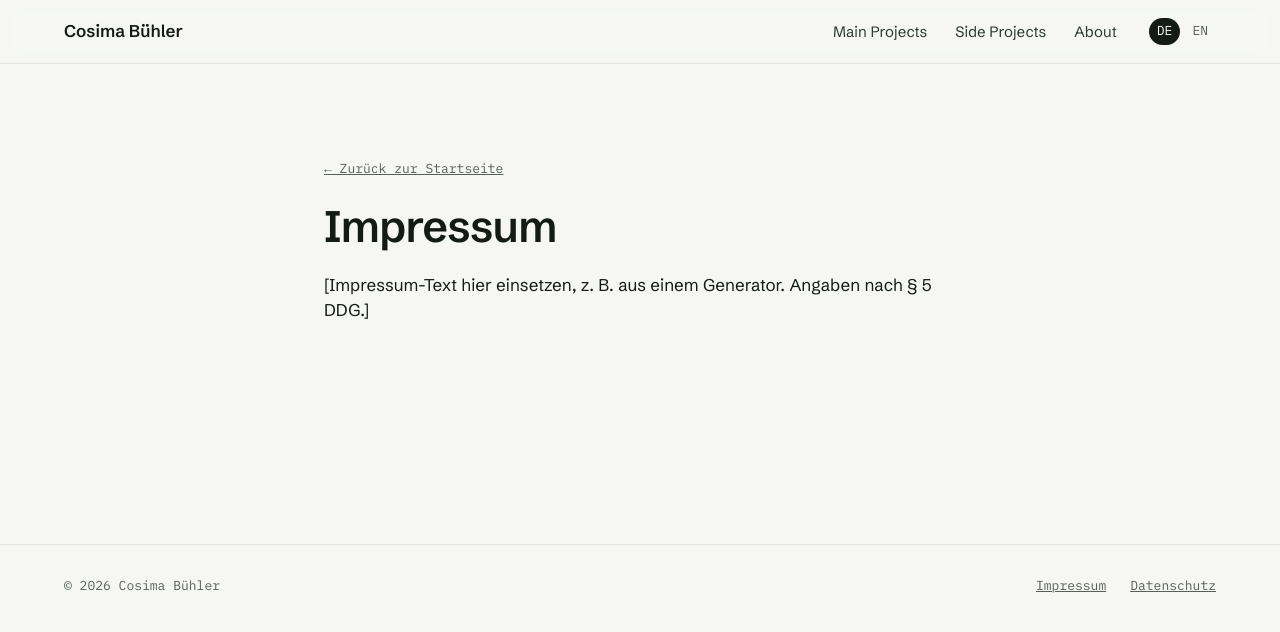
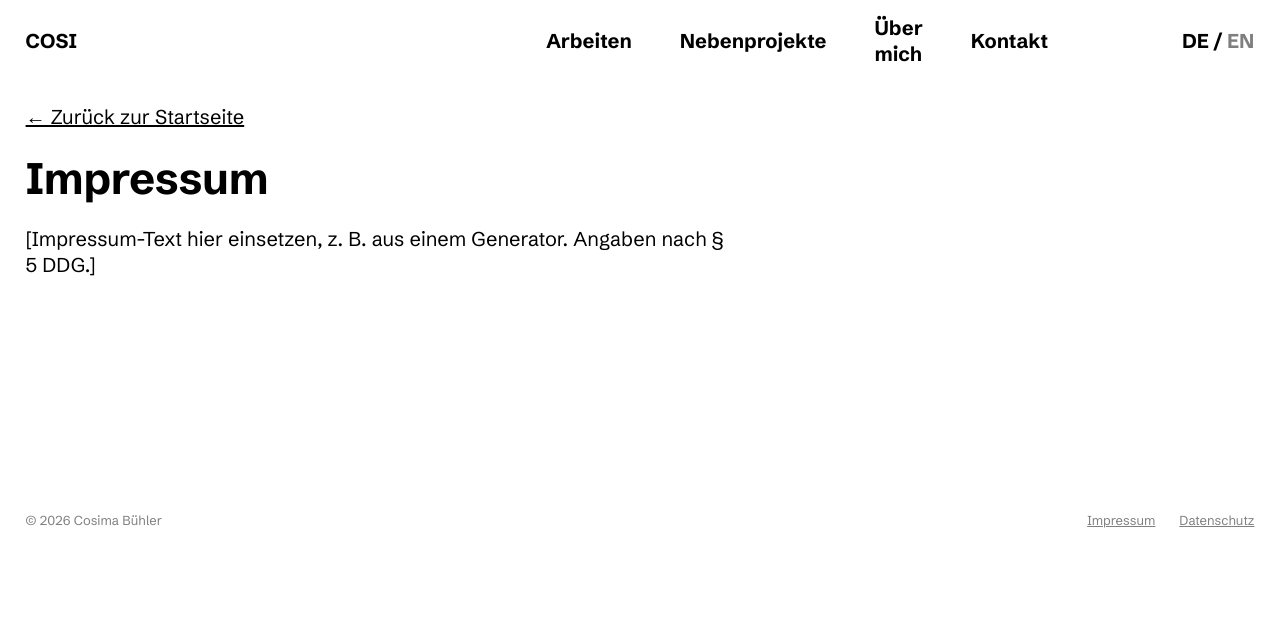
Before and after one commit to cosisoc/cosisoc, an Astro site: page /impressum in a window 1280 px wide. Built offline with nearby package versions, Linux system fonts and the light colour scheme; Astro itself is replaced by a stand-in of ours.

Commit message:
Schritt 1+2: neuer Look aus Figma, Navigation mit gleitendem Tab, Landing
Co-Authored-By: Claude Opus 5.5 <noreply@anthropic.com>

```diff
--- a/package.json
+++ b/package.json
@@ -9,7 +9,6 @@
   },
   "dependencies": {
     "@astrojs/mdx": "^8.1.1",
-    "@fontsource/ibm-plex-mono": "^5.3.0",
     "@fontsource/schibsted-grotesk": "^5.3.0",
     "@google/model-viewer": "^4.4.0",
     "astro": "^7.4.2"
--- a/src/components/About.astro
+++ b/src/components/About.astro
@@ -7,7 +7,7 @@ const { lang } = Astro.props;
 const t = useT(lang);
 const a = copy[lang].about;
 ---
-<section class="section" id="about">
+<section class="section" id="about" data-nav-section="about">
   <div class="section-head">
     <div>
       <span class="eyebrow">{t('nav.about')}</span>
--- a/src/components/HomePage.astro
+++ b/src/components/HomePage.astro
@@ -27,7 +27,7 @@ const alt = otherLang(lang);
 <Base
   lang={lang}
   title={open ? `${open.data.title} – ${c.name}` : homeTitle}
-  description={open ? open.data.short : c.claim}
+  description={open ? open.data.short : c.subline}
   alternate={open ? projectUrl(alt, open.slug) : routes.home[alt]}
   homeTitle={homeTitle}
 >
--- a/src/components/Landing.astro
+++ b/src/components/Landing.astro
@@ -6,45 +6,38 @@ import type { Lang } from '../i18n/utils';
 interface Props { lang: Lang }
 const { lang } = Astro.props;
 const c = copy[lang];
-// TODO: Foto-Perspektiven (3–5) einsetzen; der Maus-Effekt kommt später.
+// TODO: Foto-Perspektiven (3–5) einsetzen; der Maus-Effekt kommt, sobald die Fotos da sind.
 const perspectives = [1, 2, 3];
 ---
-<section class="section landing" id="top">
+<section class="landing grid" id="top" data-nav-section="top">
+  <div class="intro">
+    <h1>{c.headline.map((line) => <span>{line}</span>)}</h1>
+    <p class="subline">{c.subline}</p>
+  </div>
   <div class="photo" data-perspectives>
     {perspectives.map((n) => (
       <div class="perspective" data-perspective={n} hidden={n !== 1}>
-        <Media media={{ label: `${c.photo} ${n}` }} class="photo-media" />
+        <Media media={{ label: `${c.photo} ${n}` }} class="photo-media" sizes="(min-width: 768px) 40vw, 100vw" />
       </div>
     ))}
-  </div>
-  <div class="intro">
-    <span class="eyebrow">{c.role}</span>
-    <h1>{c.name}</h1>
-    <p class="claim">{c.claim}</p>
-    <div>
-      <span class="label">{c.interestsTitle}</span>
-      <ul class="tags">
-        {c.interests.map((i) => <li class="tag">{i}</li>)}
-      </ul>
-    </div>
   </div>
 </section>
 
 <style>
   .landing {
-    min-height: calc(100vh - var(--nav-h));
-    display: grid;
-    grid-template-columns: minmax(0, 5fr) minmax(0, 7fr);
+    min-height: 100vh;
+    padding: var(--nav-h) var(--gutter) 0;
     align-items: center;
-    gap: clamp(32px, 6vw, 96px);
   }
-  .photo :global(.photo-media) { aspect-ratio: 4 / 5; }
-  .intro { display: flex; flex-direction: column; gap: 24px; }
-  h1 { font-size: clamp(48px, 7vw, 96px); }
-  .claim { font-size: clamp(20px, 2.2vw, 28px); line-height: 1.3; max-width: 32ch; }
-  .label { display: block; margin-bottom: 8px; }
+  .intro { grid-column: 2 / 8; display: flex; flex-direction: column; gap: 32px; }
+  h1 { font-size: var(--fs-display); text-transform: uppercase; line-height: 1.15; }
+  h1 span { display: block; }
+  .subline { font-weight: 700; }
+  .photo { grid-column: 8 / 13; align-self: end; padding-left: 8%; }
+  .photo :global(.photo-media) { aspect-ratio: 2 / 3; border-radius: 0; }
 
   @media (max-width: 767px) {
-    .landing { grid-template-columns: 1fr; min-height: 0; }
+    .landing { padding-top: calc(var(--nav-h) + 24px); row-gap: 40px; }
+    .photo { padding-left: 0; }
   }
 </style>
--- a/src/components/LangSwitch.astro
+++ b/src/components/LangSwitch.astro
@@ -7,22 +7,12 @@ const t = useT(lang);
 ---
 <div class="lang" role="group" aria-label={t('nav.lang')}>
   {lang === 'de'
-    ? <><span aria-current="true">DE</span><a href={alternate} hreflang="en" data-lang-alt>EN</a></>
-    : <><a href={alternate} hreflang="de" data-lang-alt>DE</a><span aria-current="true">EN</span></>}
+    ? <><span aria-current="true">DE</span> / <a href={alternate} hreflang="en" data-lang-alt>EN</a></>
+    : <><a href={alternate} hreflang="de" data-lang-alt>DE</a> / <span aria-current="true">EN</span></>}
 </div>
 
 <style>
-  .lang {
-    display: flex;
-    gap: 4px;
-    font-family: var(--f-mono);
-    font-size: 13px;
-  }
-  span, a {
-    padding: 4px 8px;
-    border-radius: 999px;
-  }
-  span { background: var(--c-text); color: var(--c-bg); }
+  .lang { font-weight: 700; white-space: nowrap; }
   a { color: var(--c-text-muted); text-decoration: none; }
   a:hover { color: var(--c-accent); }
 </style>
--- a/src/components/MainProjects.astro
+++ b/src/components/MainProjects.astro
@@ -13,7 +13,7 @@ const position = (i: number) => (i === 0 ? 'is-active' : i === 1 ? 'is-next' : i
 const cardLabel = (num: string, title: string) =>
   lang === 'de' ? `Projekt ${num}: ${title} öffnen` : `Project ${num}: open ${title}`;
 ---
-<section class="section" id="main-projects">
+<section class="section" id="work" data-nav-section="work">
   <div class="section-head">
     <div>
       <span class="eyebrow">{t('nav.main')}</span>
--- a/src/components/Media.astro
+++ b/src/components/Media.astro
@@ -35,9 +35,7 @@ const { media, class: className, sizes = '(min-width: 768px) 900px, 100vw' } = A
     min-height: 160px;
     padding: 16px;
     background: var(--c-placeholder);
-    border: 1px dashed var(--c-placeholder-border);
-    font-family: var(--f-mono);
-    font-size: 13px;
+    font-size: var(--fs-s);
     color: var(--c-placeholder-text);
     text-align: center;
   }
--- a/src/components/Nav.astro
+++ b/src/components/Nav.astro
@@ -7,50 +7,79 @@ interface Props { lang: Lang; alternate: string }
 const { lang, alternate } = Astro.props;
 const t = useT(lang);
 const home = routes.home[lang];
+const items = [
+  ['work', t('nav.work')],
+  ['side', t('nav.side')],
+  ['about', t('nav.about')],
+  ['contact', t('nav.contact')],
+];
 ---
-<header class="nav">
-  <!-- TODO: handgezeichnetes Logo statt Name -->
-  <a class="nav-logo" href={home}>{copy[lang].name}</a>
-  <nav aria-label="Hauptnavigation">
+<header class="nav grid" data-nav>
+  <!-- Grüner Tab: gleitet zum aktiven Abschnitt (navspy.js) -->
+  <span class="nav-tab" aria-hidden="true"></span>
+  <!-- TODO: handgezeichnetes Logo statt Text -->
+  <a class="nav-item nav-logo" href={`${home}#top`} data-nav-target="top">{copy[lang].logo}</a>
+  <nav aria-label={t('nav.label')}>
     <ul>
-      <li><a href={`${home}#main-projects`}>{t('nav.main')}</a></li>
-      <li><a href={`${home}#side-projects`}>{t('nav.side')}</a></li>
-      <li><a href={`${home}#about`}>{t('nav.about')}</a></li>
+      {items.map(([id, label]) => (
+        <li><a class="nav-item" href={`${home}#${id}`} data-nav-target={id}>{label}</a></li>
+      ))}
     </ul>
   </nav>
   <LangSwitch lang={lang} alternate={alternate} />
 </header>
 
+<script src="../scripts/navspy.js"></script>
+
 <style>
   .nav {
-    position: sticky;
+    position: fixed;
+    inset: 0 0 auto;
+    z-index: 40;
+    height: var(--nav-h);
+    align-items: center;
+    padding: 0 var(--gutter);
+    pointer-events: none;
+  }
+  .nav > * { pointer-events: auto; }
+  .nav-tab {
+    position: absolute;
     top: 0;
-    z-index: 10;
+    left: 0;
     height: var(--nav-h);
-    display: flex;
+    width: 0;
+    border-radius: 0 0 var(--radius-tab) var(--radius-tab);
+    background: var(--c-accent);
+    opacity: 0;
+    pointer-events: none;
+  }
+  :global(.nav.is-ready) .nav-tab {
+    transition: transform var(--dur) var(--ease), width var(--dur) var(--ease), opacity var(--dur) ease;
+  }
+  .nav-item {
+    position: relative;
+    display: inline-flex;
     align-items: center;
-    gap: 32px;
-    padding: 0 var(--gutter);
-    background: color-mix(in srgb, var(--c-bg) 88%, transparent);
-    backdrop-filter: blur(10px);
-    border-bottom: 1px solid var(--c-border-soft);
+    height: var(--nav-h);
+    padding: 0 24px;
+    font-weight: 700;
+    text-decoration: none;
+    color: var(--c-text);
+    transition: color var(--dur) ease;
   }
-  .nav-logo {
-    font-weight: 600;
-    color: var(--c-text);
-    text-decoration: none;
-    margin-right: auto;
+  .nav-item:hover { color: var(--c-accent); }
+  .nav-item:global(.is-active) { color: var(--c-on-accent); }
+  .nav-logo { grid-column: 1 / 5; justify-self: start; margin-left: -24px; }
+  nav { grid-column: 6 / 11; }
+  ul { display: flex; flex-wrap: nowrap; margin-left: -24px; }
+  .nav :global(.lang) { grid-column: 11 / 13; justify-self: end; }
+
+  @media (max-width: 1100px) {
+    .nav-item { padding: 0 14px; }
+    nav { grid-column: 4 / 11; }
   }
-  ul { display: flex; gap: 28px; }
-  ul a {
-    font-size: 15px;
-    color: var(--c-text-soft);
-    text-decoration: none;
-  }
-  ul a:hover { color: var(--c-accent); }
-
   @media (max-width: 767px) {
-    .nav { gap: 16px; }
+    .nav { display: flex; justify-content: space-between; }
     nav { display: none; } /* TODO: Mobile-Navigation */
   }
 </style>
--- a/src/components/SideProjects.astro
+++ b/src/components/SideProjects.astro
@@ -8,7 +8,7 @@ const { lang, projects } = Astro.props;
 const t = useT(lang);
 // TODO: Kartenstapel, der beim Scrollen auffächert. Bis dahin liegen die Karten leicht gedreht nebeneinander.
 ---
-<section class="section" id="side-projects">
+<section class="section" id="side" data-nav-section="side">
   <div class="section-head">
     <div>
       <span class="eyebrow">{t('nav.side')}</span>
--- a/src/i18n/copy.ts
+++ b/src/i18n/copy.ts
@@ -1,21 +1,23 @@
-// Seitentexte für Landing und About. Alles in [Klammern] ist Platzhalter.
+// Seitentexte. Alles in [Klammern] ist Platzhalter.
 export const copy = {
   de: {
     name: 'Cosima Bühler',
-    role: 'Interaction Design Studentin · HfG Schwäbisch Gmünd',
-    claim: '[CLAIM – z. B. „Interaction Design zwischen Bildschirm und Hand.“]',
-    interestsTitle: 'Mich interessiert',
-    interests: ['Tangible Interfaces', 'UX/UI & Product Design', 'Invention Design', 'Speculative / Social Design', 'Neue KI-Tools'],
+    logo: 'COSI',
+    headline: ['Hey, ich bin Cosima,', 'Interaktions-', 'gestalterin.'],
+    subline: 'aktuell studiere ich im 4. Semester an der Hochschule für Gestaltung',
     photo: '[Foto – Perspektive]',
+    work: { label: '01 - Arbeiten', title: 'Projekte, auf die ich stolz bin' },
+    side: { label: '02 - Sidequests', title: 'Nebenprojekte' },
     about: {
-      intro: '[Kurzer Text über mich: was mich antreibt, wie ich zum Interaction Design gekommen bin.]',
+      label: '03 - Über mich',
+      title: 'Wer bin ich?',
+      intro: 'Cosima Bühler, studiere aktuell im 4. Semester Interaktionsgestaltung an der Hochschule für Gestaltung Schwäbisch Gmünd.',
       skillsTitle: 'Skills',
       skills: ['Konzeption', 'Interaktionsdesign', 'UI Design', 'Prototyping', '[weitere Skills]'],
       toolsTitle: 'Tools',
       tools: ['Figma', '[weitere Tools]'],
-      contactTitle: 'Kontakt',
-      mail: 'mail@example.com',
     },
+    contact: { label: '04 - Kontakt', title: 'Kontakt', mail: 'mail@example.com' },
     legal: {
       imprint: { title: 'Impressum', body: '[Impressum-Text hier einsetzen, z. B. aus einem Generator. Angaben nach § 5 DDG.]' },
       privacy: { title: 'Datenschutz', body: '[Datenschutzerklärung hier einsetzen, z. B. aus einem Generator.]' },
@@ -23,20 +25,22 @@ export const copy = {
   },
   en: {
     name: 'Cosima Bühler',
-    role: 'Interaction Design Student · HfG Schwäbisch Gmünd',
-    claim: '[EN] [CLAIM – e.g. “Interaction design between screen and hand.”]',
-    interestsTitle: 'Interested in',
-    interests: ['Tangible Interfaces', 'UX/UI & Product Design', 'Invention Design', 'Speculative / Social Design', 'New AI tools'],
+    logo: 'COSI',
+    headline: ['Hey, I’m Cosima,', 'interaction', 'designer.'],
+    subline: 'currently in my 4th semester at the University of Design',
     photo: '[Photo – perspective]',
+    work: { label: '01 - Work', title: 'Projects I’m proud of' },
+    side: { label: '02 - Sidequests', title: 'Side projects' },
     about: {
-      intro: '[EN] [Short text about me: what drives me, how I got into interaction design.]',
+      label: '03 - About',
+      title: 'Who am I?',
+      intro: '[EN] Cosima Bühler, currently in my 4th semester of Interaction Design at the University of Design Schwäbisch Gmünd.',
       skillsTitle: 'Skills',
       skills: ['Concept development', 'Interaction design', 'UI design', 'Prototyping', '[more skills]'],
       toolsTitle: 'Tools',
       tools: ['Figma', '[more tools]'],
-      contactTitle: 'Contact',
-      mail: 'mail@example.com',
     },
+    contact: { label: '04 - Contact', title: 'Contact', mail: 'mail@example.com' },
     legal: {
       imprint: { title: 'Imprint', body: '[EN] [Insert imprint text here.]' },
       privacy: { title: 'Privacy', body: '[EN] [Insert privacy policy here.]' },
--- a/src/i18n/ui.ts
+++ b/src/i18n/ui.ts
@@ -1,47 +1,39 @@
 // UI-Beschriftungen (Navigation, Labels, Buttons) in beiden Sprachen.
 export const ui = {
   de: {
-    'nav.main': 'Main Projects',
-    'nav.side': 'Side Projects',
-    'nav.about': 'About',
+    'nav.work': 'Arbeiten',
+    'nav.side': 'Nebenprojekte',
+    'nav.about': 'Über mich',
+    'nav.contact': 'Kontakt',
+    'nav.label': 'Hauptnavigation',
     'nav.lang': 'Sprache wechseln',
-    'main.title': 'Ausgewählte Arbeiten',
-    'main.hint': '← → wechseln · Klick öffnet das Projekt',
-    'side.title': 'Nebenbei entstanden',
     'project.when': 'Wann',
     'project.duration': 'Dauer',
     'project.team': 'Team',
-    'project.role': 'Meine Rolle',
+    'project.role': 'meine Aufgabe',
     'project.tools': 'Tools',
-    'project.tags': 'Tags',
-    'project.close': 'Projekt schließen',
-    'project.next': 'Nächstes Projekt',
-    'project.more': 'Details anzeigen',
+    'project.next': 'nächstes Projekt',
     'project.model': '3D-Modell laden',
-    'about.title': 'Über mich',
+    'contact.legal': 'Legal Information',
     'footer.imprint': 'Impressum',
     'footer.privacy': 'Datenschutz',
     'legal.back': 'Zurück zur Startseite',
   },
   en: {
-    'nav.main': 'Main Projects',
+    'nav.work': 'Work',
     'nav.side': 'Side Projects',
     'nav.about': 'About',
+    'nav.contact': 'Contact',
+    'nav.label': 'Main navigation',
     'nav.lang': 'Switch language',
-    'main.title': 'Selected Work',
-    'main.hint': '← → to browse · Click to open the project',
-    'side.title': 'Side Quests',
     'project.when': 'When',
     'project.duration': 'Duration',
     'project.team': 'Team',
-    'project.role': 'My role',
+    'project.role': 'my task',
     'project.tools': 'Tools',
-    'project.tags': 'Tags',
-    'project.close': 'Close project',
-    'project.next': 'Next project',
-    'project.more': 'Show details',
+    'project.next': 'next project',
     'project.model': 'Load 3D model',
-    'about.title': 'About me',
+    'contact.legal': 'Legal Information',
     'footer.imprint': 'Imprint',
     'footer.privacy': 'Privacy',
     'legal.back': 'Back to home',
--- a/src/layouts/Base.astro
+++ b/src/layouts/Base.astro
@@ -1,9 +1,6 @@
 ---
 import '@fontsource/schibsted-grotesk/400.css';
-import '@fontsource/schibsted-grotesk/500.css';
-import '@fontsource/schibsted-grotesk/600.css';
-import '@fontsource/ibm-plex-mono/400.css';
-import '@fontsource/ibm-plex-mono/500.css';
+import '@fontsource/schibsted-grotesk/700.css';
 import '../styles/tokens.css';
 import '../styles/global.css';
 import Nav from '../components/Nav.astro';
--- /dev/null
+++ b/src/scripts/navspy.js
@@ -0,0 +1,30 @@
+// Grüner Tab in der Navigation: gleitet zu dem Abschnitt, der gerade die Bildschirmmitte kreuzt.
+const nav = document.querySelector('[data-nav]');
+const tab = nav?.querySelector('.nav-tab');
+const items = nav ? [...nav.querySelectorAll('[data-nav-target]')] : [];
+const sections = [...document.querySelectorAll('[data-nav-section]')];
+let current = null;
+
+function move(item) {
+  current = item;
+  for (const i of items) i.classList.toggle('is-active', i === item);
+  if (!item) { tab.style.opacity = '0'; return; }
+  tab.style.width = `${item.offsetWidth}px`;
+  tab.style.transform = `translateX(${item.getBoundingClientRect().left - nav.getBoundingClientRect().left}px)`;
+  tab.style.opacity = '1';
+}
+
+if (nav && sections.length) {
+  const observer = new IntersectionObserver((entries) => {
+    for (const entry of entries) {
+      if (entry.isIntersecting) move(items.find((i) => i.dataset.navTarget === entry.target.dataset.navSection));
+    }
+  }, { rootMargin: '-50% 0px -50% 0px' });
+  sections.forEach((s) => observer.observe(s));
+
+  // Breiten ändern sich, wenn Schriften laden oder das Fenster sich ändert
+  const realign = () => move(current);
+  addEventListener('resize', realign);
+  document.fonts.ready.then(realign);
+  requestAnimationFrame(() => nav.classList.add('is-ready'));
+}
--- a/src/styles/global.css
+++ b/src/styles/global.css
@@ -1,96 +1,64 @@
 *, *::before, *::after { box-sizing: border-box; }
 
-html {
-  scroll-behavior: smooth;
-  scroll-padding-top: var(--nav-h);
-}
+html { scroll-behavior: smooth; }
 
 body {
   margin: 0;
   background: var(--c-bg);
   color: var(--c-text);
   font-family: var(--f-sans);
-  font-size: 17px;
-  line-height: 1.45;
+  font-size: var(--fs-m);
+  line-height: 1.3;
   -webkit-font-smoothing: antialiased;
 }
 
 body.panel-open { overflow: hidden; }
 
 h1, h2, h3, p, ul, dl, dd { margin: 0; }
-h1, h2, h3 { font-weight: 600; letter-spacing: -0.02em; line-height: 1.05; }
+h1, h2, h3 { font-weight: 700; letter-spacing: -0.01em; line-height: 1.1; }
 ul { padding: 0; list-style: none; }
 img, video { display: block; max-width: 100%; }
 
-a { color: var(--c-accent); }
-a:hover { color: var(--c-accent-strong); }
+a { color: inherit; }
+a:hover { color: var(--c-accent); }
 
 :focus-visible { outline: 2px solid var(--c-accent); outline-offset: 3px; }
 
+/* Abschnitte: Label „01 - Arbeiten“ + große Überschrift */
 .section {
-  max-width: var(--content-max);
-  margin: 0 auto;
-  padding: 96px var(--gutter);
+  position: relative;
+  padding: var(--section-top) var(--gutter) 96px;
+}
+.section-label { font-size: var(--fs-m); font-weight: 700; }
+.section-title { font-size: var(--fs-display); margin-top: 8px; }
+
+/* 12-Spalten-Raster */
+.grid {
+  display: grid;
+  grid-template-columns: repeat(12, minmax(0, 1fr));
+  column-gap: var(--col-gap);
 }
 
-.section-head {
-  display: flex;
-  flex-wrap: wrap;
-  align-items: flex-end;
-  justify-content: space-between;
-  gap: 16px;
-  margin-bottom: 32px;
-}
-
-.section-head h2 { font-size: 44px; margin-top: 8px; }
-
-.eyebrow {
-  font-family: var(--f-mono);
-  font-size: 13px;
-  letter-spacing: 0.08em;
-  text-transform: uppercase;
-  color: var(--c-accent);
-}
-
-.hint { font-family: var(--f-mono); font-size: 13px; color: var(--c-text-muted); }
-
-.label {
-  font-family: var(--f-mono);
-  font-size: 11px;
-  letter-spacing: 0.06em;
-  text-transform: uppercase;
-  color: var(--c-text-muted);
+/* Hellgrauer Hintergrund mit Punktraster */
+.dotted {
+  background-color: var(--c-dotted-bg);
+  background-image: radial-gradient(var(--c-dot) 1.2px, transparent 1.4px);
+  background-size: 20px 20px;
 }
 
 .tags { display: flex; flex-wrap: wrap; gap: 8px; }
 .tag {
-  font-family: var(--f-mono);
-  font-size: 12px;
-  padding: 6px 10px;
+  font-size: var(--fs-s);
+  font-weight: 700;
+  padding: 4px 12px;
   border-radius: 999px;
-  border: 1px solid var(--c-border-tag);
-  color: var(--c-text-soft);
+  border: 1.5px solid var(--c-text);
 }
 
-.btn {
-  display: inline-flex;
-  align-items: center;
-  gap: 8px;
-  min-height: 44px;
-  padding: 0 20px;
-  border-radius: 999px;
-  background: var(--c-accent);
-  color: var(--c-on-accent);
-  text-decoration: none;
-  font-size: 15px;
-  font-weight: 500;
-  white-space: nowrap;
-}
-.btn:hover { background: var(--c-accent-strong); color: var(--c-on-accent); }
-
 @media (max-width: 767px) {
-  .section { padding-block: 64px; }
-  .section-head h2 { font-size: 34px; }
+  .section { padding-bottom: 64px; }
+  .grid { grid-template-columns: minmax(0, 1fr); }
+  .grid > * { grid-column: 1 / -1 !important; }
 }
 
 @media (prefers-reduced-motion: reduce) {
--- a/src/styles/tokens.css
+++ b/src/styles/tokens.css
@@ -1,34 +1,34 @@
-/* Alle Design-Werte an einer Stelle. Vorläufig aus dem Akkordeon-Prototyp übernommen. */
+/* Alle Design-Werte an einer Stelle. Quelle: Figma „portfolio-design“. */
 :root {
   /* Farben */
-  --c-bg: #F6F7F3;
-  --c-surface: #FFFFFF;
-  --c-surface-muted: #ECEFE8;
-  --c-text: #141A14;
-  --c-text-soft: #2E3A2E;
-  --c-text-muted: #586157;
-  --c-border: #D5DDD2;
-  --c-border-soft: #E0E5DC;
-  --c-border-tag: #C9D3C6;
-  --c-placeholder: #E4EBE2;
-  --c-placeholder-border: #9FB39F;
-  --c-placeholder-text: #4A5A4A;
-  --c-accent: #1F7A4D;
-  --c-accent-strong: #14502F;
+  --c-bg: #FFFFFF;
+  --c-text: #000000;
+  --c-text-muted: rgb(0 0 0 / 0.5);
+  --c-line: rgb(0 0 0 / 0.25);
+  --c-accent: #1D9D55;
   --c-on-accent: #FFFFFF;
-  --c-backdrop: rgb(20 26 20 / 0.35);
+  --c-placeholder: #D9D9D9;
+  --c-placeholder-text: #8A8A8A;
+  --c-dotted-bg: #F4F4F4;
+  --c-dot: #C8C8C8;
+  --c-card: #FFFFFF;
 
-  /* Schrift */
+  /* Schrift: Schibsted Grotesk, Größen aus Figma (bei 1512 px Breite) */
   --f-sans: 'Schibsted Grotesk', system-ui, sans-serif;
-  --f-mono: 'IBM Plex Mono', ui-monospace, monospace;
+  --fs-display: clamp(40px, 4.25vw, 64px);
+  --fs-xl: clamp(30px, 3.2vw, 48px);
+  --fs-l: clamp(22px, 2.1vw, 32px);
+  --fs-body: clamp(18px, 1.5vw, 24px);
+  --fs-m: 20px;
+  --fs-s: 16px;
 
-  /* Layout */
-  --gutter: clamp(16px, 5vw, 72px);
-  --nav-h: 64px;
-  --radius: 10px;
-  --radius-lg: 14px;
-  --radius-card: 16px;
-  --content-max: 1280px;
+  /* Layout: 12-Spalten-Raster */
+  --gutter: clamp(16px, 2vw, 30px);
+  --col-gap: clamp(16px, 1.6vw, 24px);
+  --nav-h: 81px;
+  --section-top: 104px;
+  --radius: 14px;
+  --radius-tab: 30px;
 
   /* Bewegung */
   --ease: cubic-bezier(0.2, 0.8, 0.2, 1);
```
Also changed, not shown: src/components/SectionHead.astro (added, +9 -0 lines), 1 other file.
